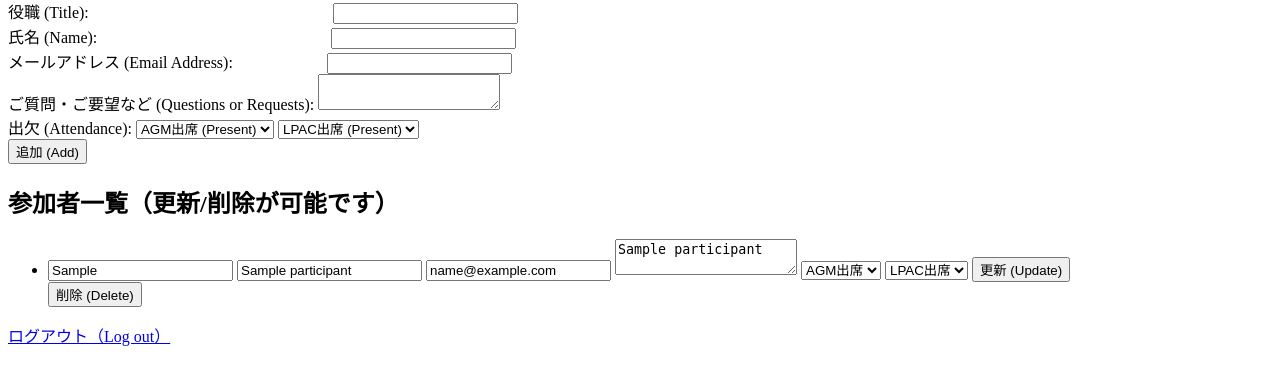
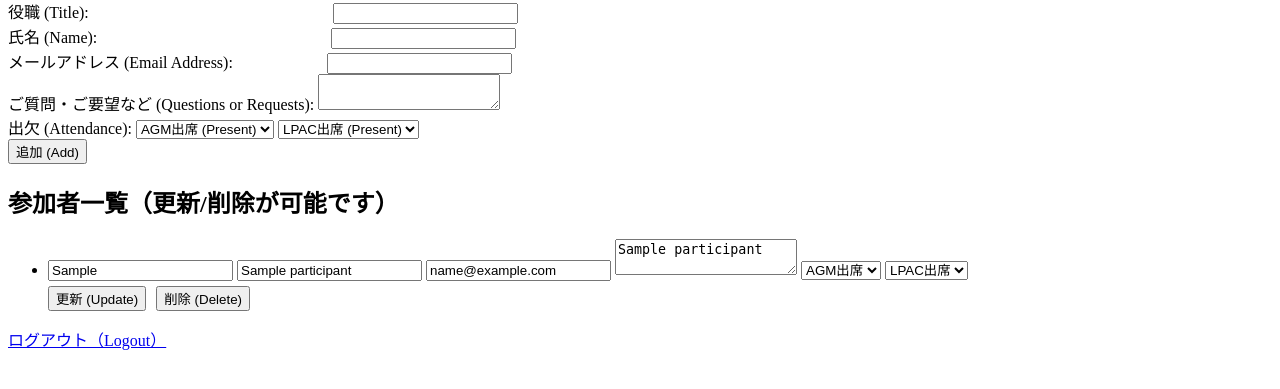
Before and after one commit to akcsri/agm_lpac_attendance, a Flask app: page /user2_dashboard in a window 1280 px wide. Shown: the part 203-592 px from the top of the page. Run offline with Flask 3, Linux system fonts and the light colour scheme; a user stored in the database is signed in; tables that the repository leaves empty hold one stand-in row (values such as "Sample post").

Commit message:
Update user2_dashboard.html

```diff
--- a/templates/user2_dashboard.html
+++ b/templates/user2_dashboard.html
@@ -7,6 +7,13 @@ function showAlert() {
       alert('更新しました Updated');
     }
   </script>
+  <style>
+    .participant-actions {
+      display: flex;
+      gap: 10px;
+      margin-top: 5px;
+    }
+  </style>
 </head>
 <body>
   <img alt="Logo" src="{{ url_for('static', filename='logo.png') }}" style="position: absolute; top: 20px; left: 20px;" />
@@ -48,16 +55,17 @@ function showAlert() {
           <option value="出席" {% if p.lpac_status == '出席' %}selected{% endif %}>LPAC出席</option>
           <option value="欠席" {% if p.lpac_status == '欠席' %}selected{% endif %}>LPAC欠席</option>
         </select>
+        <div class="participant-actions">
           <button onclick="showAlert()" type="submit">更新 (Update)</button>
       </form>
-
       <form action="{{ url_for('delete_participant', participant_id=p.id) }}" method="POST">
           <button onclick="return confirm('本当に削除しますか？');" type="submit">削除 (Delete)</button>
         </form>
+        </div>
     </li>
     {% endfor %}
   </ul>
 
-  <a href="{{ url_for('logout') }}">ログアウト（Log out）</a>
+  <a href="{{ url_for('logout') }}">ログアウト（Logout）</a>
 </body>
 </html>
```
Lines whose indentation alone changed are shown as unchanged.
